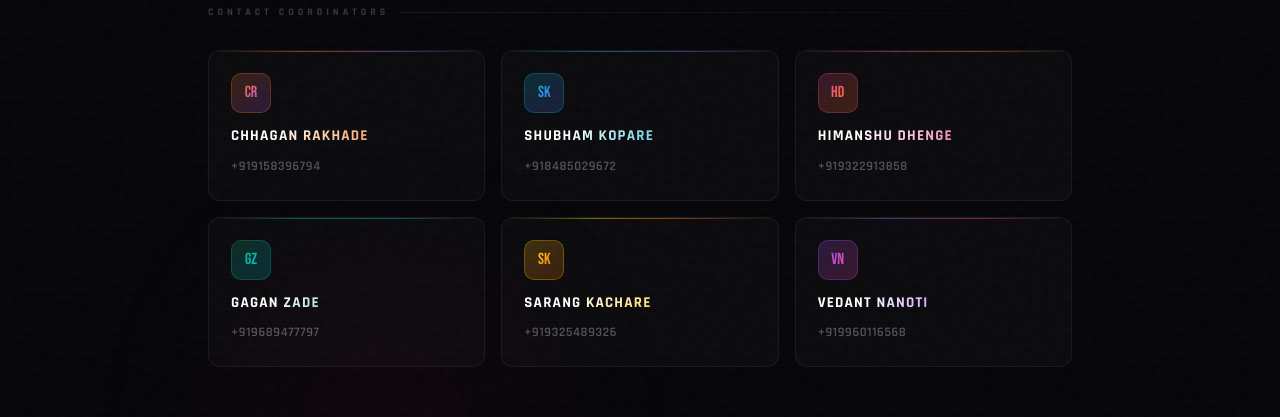
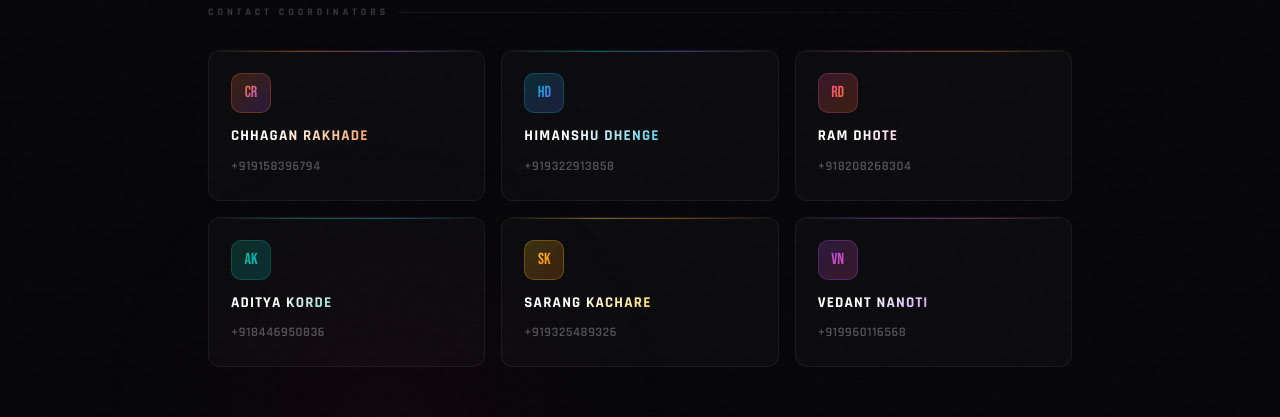
Before and after one commit to Hdhenge/techkruti2k26, a React (Vite) app: page /hackthon in a window 1280 px wide. Shown: the part 1640-2057 px from the top of the page. Built offline with nearby package versions, Linux system fonts and the light colour scheme.

Commit message:
fix: contact

```diff
--- a/src/pages/Contact.jsx
+++ b/src/pages/Contact.jsx
@@ -8,6 +8,8 @@ const supportTeam = [
   { id: 4, name: "Priyanshu Patle",  role: "E-Sport Coordinator",             email: "priyanshupatle2@gmail.com",    phone: "+91 7038836841" },
   { id: 5, name: "Ram Dhote",     role: "E-Sport Coordinator",             email: "dhoteram68@gmail.com",         phone: "+91 8208268304" },
   { id: 6, name: "Sarang Kachare",   role: "Registration Technical Support",  email: "sarangkachare111@gmail.com",   phone: "+91 9325489326" },
+  { id: 7, name: "Vedant Nanoti",   role: "Registration Technical Support",  email: "vedant.max005@gmail.com",   phone: "+919960116568" },
+  { id: 7, name: "Sudhanshu kumar",   role: "Judging & Participation Tech",  email: "Sudhanshukumar0430@gmail.com",   phone: "+91 96999 21161" },
 ];
 
 /* rotate accent colors per card */
--- a/src/pages/Hackathons.jsx
+++ b/src/pages/Hackathons.jsx
@@ -3,9 +3,9 @@ import { motion } from "framer-motion";
 
 const coordinators = [
   { name: "Chhagan Rakhade",  phone: "+919158396794" },
-  { name: "Shubham Kopare",   phone: "+918485029672" },
   { name: "Himanshu Dhenge",  phone: "+919322913858" },
-  { name: "Gagan Zade",       phone: "+919689477797" },
+  { name: "Ram Dhote",       phone: "+918208268304" },
+  { name: "Aditya Korde",   phone: "+918446950836" },
   { name: "Sarang Kachare",   phone: "+919325489326" },
   { name: "Vedant Nanoti",    phone: "+919960116568" },
 ];
```
